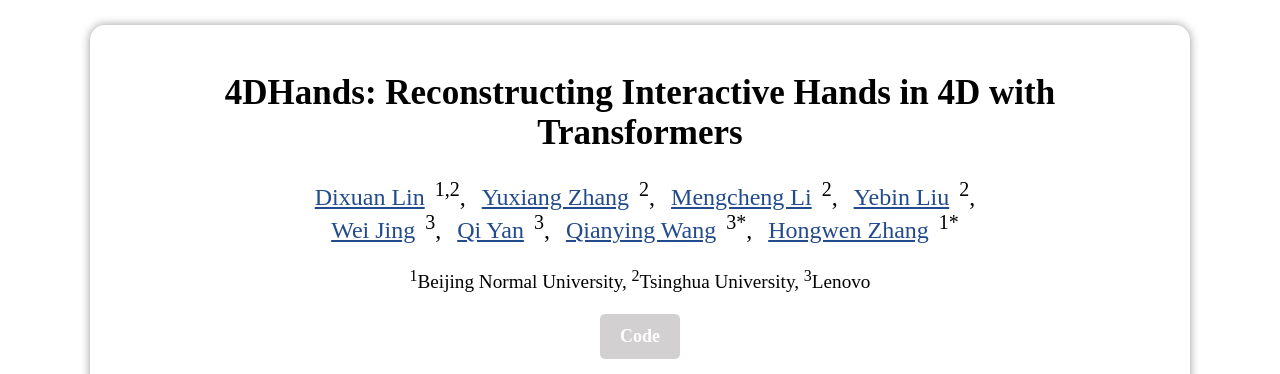
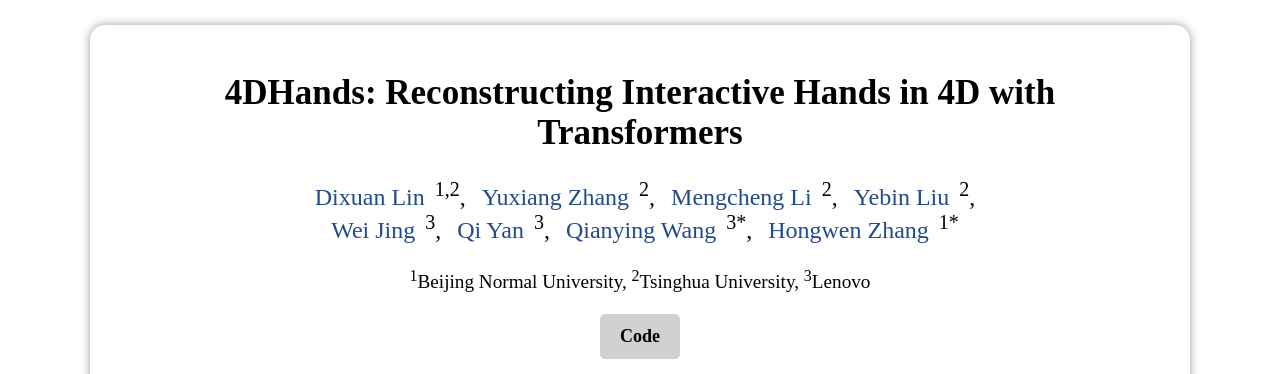
Before and after one commit to 4DHands/4DHands.github.io, a plain HTML site: page index.html in a window 1280 px wide. Shown: the top 374 px of the page. Drawn offline with nearby package versions, Linux system fonts and the light colour scheme.

Commit message:
Update index.html

```diff
--- a/index.html
+++ b/index.html
@@ -22,7 +22,7 @@
     padding: 10px 20px;
     font-size: 18px;
     font-weight: bold;
-    color: white;
+    color: black;
     background-color: rgb(210, 208, 208);
     text-align: center;
     text-decoration: none;
@@ -44,14 +44,14 @@
 <body>
 <div class="content">
  <h1><strong>4DHands: Reconstructing Interactive Hands in 4D with Transformers</strong></h1>
- <p id="authors"><a href="https://github.com/LinDixuan" target="_blank">Dixuan Lin</a><sup>1,2</sup>,
-  <a href="https://zhangyux15.github.io" target="_blank">Yuxiang Zhang</a><sup>2</sup>,
-  <a href="https://github.com/Dw1010" target="_blank">Mengcheng Li</a><sup>2</sup>,
-  <a href="https://www.liuyebin.com" target="_blank">Yebin Liu</a><sup>2</sup>,<br>
-  <a href="#">Wei Jing</a><sup>3</sup>,
-  <a href="#">Qi Yan</a><sup>3</sup>,
-  <a href="https://research.lenovo.com/webapp/view_English/personal.html?id=519" target="_blank">Qianying Wang</a><sup>3*</sup>,
-  <a href="https://zhanghongwen.cn" target="_blank">Hongwen Zhang</a><sup>1*</sup><br>
+ <p id="authors"><a href="https://github.com/LinDixuan" style="text-decoration:none" target="_blank">Dixuan Lin</a><sup>1,2</sup>,
+  <a href="https://zhangyux15.github.io" style="text-decoration:none" target="_blank">Yuxiang Zhang</a><sup>2</sup>,
+  <a href="https://github.com/Dw1010" style="text-decoration:none" target="_blank">Mengcheng Li</a><sup>2</sup>,
+  <a href="https://www.liuyebin.com" style="text-decoration:none" target="_blank">Yebin Liu</a><sup>2</sup>,<br>
+  <a href="#"  style="text-decoration:none" >Wei Jing</a><sup>3</sup>,
+  <a href="#" style="text-decoration:none" >Qi Yan</a><sup>3</sup>,
+  <a href="https://research.lenovo.com/webapp/view_English/personal.html?id=519" style="text-decoration:none" target="_blank">Qianying Wang</a><sup>3*</sup>,
+  <a href="https://zhanghongwen.cn" style="text-decoration:none" target="_blank">Hongwen Zhang</a><sup>1*</sup><br>
  <p id="affiliations"> <sup>1</sup>Beijing Normal University, <sup>2</sup>Tsinghua University, <sup>3</sup>Lenovo </p>
  <p id="github-link" class="text-center"><a href="https://github.com/LinDixuan/OmniHands" target="_blank" class="button">Code</a></p>
 
```
